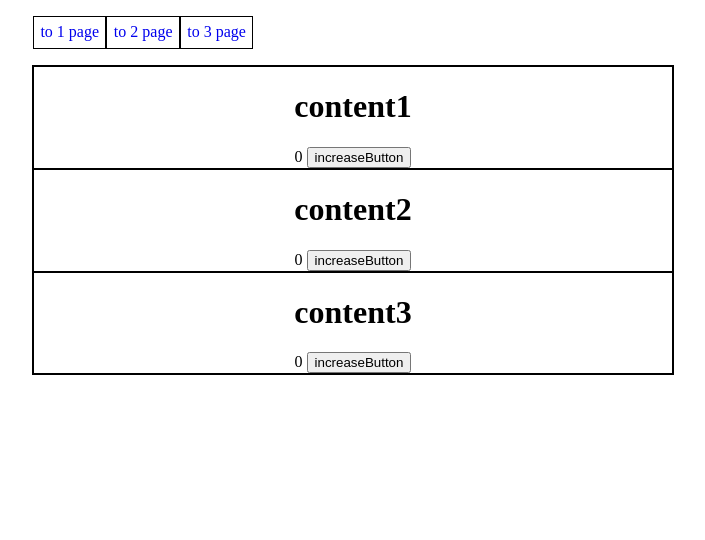
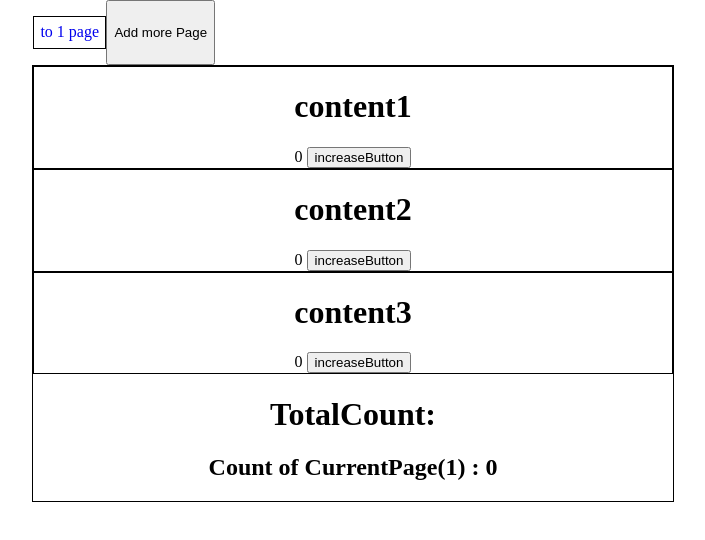
Before and after one commit to tlsdbtn0507/test, a React (Create React App) app: page / in a window 1280 px wide. Shown: the top 540 px of the page, without its empty margins (287-992 px from the left). Built offline with nearby package versions, Linux system fonts and the light colour scheme.

Commit message:
edit routing

```diff
--- a/src/components/content.js
+++ b/src/components/content.js
@@ -3,14 +3,16 @@ import css from "../css/content.module.css";
 
 import { counterActoins } from "../store/counterSlice";
 import { useDispatch } from "react-redux";
+import { useParams } from "react-router-dom";
 
 const Content = ({ num }) => {
   const [count, setCount] = useState(0);
+  const { id } = useParams();
 
   const dispatch = useDispatch();
   const increaseCount = () => {
     setCount((prev) => ++prev);
-    dispatch(counterActoins.increment());
+    dispatch(counterActoins.increment(id === undefined ? 0 : id - 1));
   };
 
   return (
--- a/src/components/navigation.js
+++ b/src/components/navigation.js
@@ -1,18 +1,28 @@
 import { NavLink } from "react-router-dom";
+
 import css from "../css/navi.module.css";
+import { useDispatch, useSelector } from "react-redux";
+import { counterActoins } from "../store/counterSlice";
 
 const Navigation = () => {
-  const PAGES = [1, 2, 3];
+  const pages = useSelector((s) => s);
+
+  const dispatch = useDispatch();
+
+  const addPage = () => {
+    dispatch(counterActoins.makeMoreState());
+  };
 
   return (
     <nav className={css.navi}>
-      {PAGES.map((e) => (
-        <ul>
+      {pages.map(({ index }) => (
+        <ul key={index}>
           <span>
-            <NavLink to={`/${e}`}> to {e} page</NavLink>
+            <NavLink to={`/${index}`}> to {index} page</NavLink>
           </span>
         </ul>
       ))}
+      <button onClick={addPage}>Add more Page</button>
     </nav>
   );
 };
--- /dev/null
+++ b/src/components/total.js
@@ -0,0 +1,24 @@
+import { useSelector } from "react-redux";
+import { useParams } from "react-router-dom";
+
+const Total = () => {
+  const { id } = useParams();
+
+  const pageIndex = id === undefined ? 1 : id;
+
+  const count = useSelector((state) => state[pageIndex - 1].value);
+  //   const total = useSelector((state) => state);
+
+  //   console.log(total.reduce((a, b) => a.value + b.value, 0));
+  //   console.log(total);
+  return (
+    <>
+      <h1>TotalCount:{}</h1>
+      <h2>
+        Count of CurrentPage{`(${pageIndex})`} : {count}
+      </h2>
+    </>
+  );
+};
+
+export default Total;
--- a/src/pages/Index.js
+++ b/src/pages/Index.js
@@ -6,6 +6,7 @@ const router = createBrowserRouter([
   {
     path: "/",
     element: <Root />,
+    // errorElement:
     children: [
       { index: true, element: <Main /> },
       {
--- a/src/pages/Main.js
+++ b/src/pages/Main.js
@@ -1,5 +1,6 @@
 import "../css/App.css";
 import Content from "../components/content";
+import Total from "../components/total";
 
 const Main = () => {
   const contents = [1, 2, 3];
@@ -8,6 +9,7 @@ const Main = () => {
       {contents.map((e) => (
         <Content key={e} num={e} />
       ))}
+      <Total />
     </div>
   );
 };
--- a/src/store/counterSlice.js
+++ b/src/store/counterSlice.js
@@ -1,22 +1,15 @@
 import { createSlice } from "@reduxjs/toolkit";
 
-const initialState = {
-  arr: [
-    {
-      value: 0,
-    },
-  ],
-};
-
+const initialState = [{ value: 0, index: 1 }];
 export const counterSlice = createSlice({
   name: "counter",
   initialState,
   reducers: {
-    increment(state, index) {
-      state.arr[index].value += 1;
+    increment(state, { payload }) {
+      state[payload].value += 1;
     },
     makeMoreState(state) {
-      state.arr.push({ value: 0 });
+      state.push({ value: 0, index: state.length + 1 });
     },
   },
 });
```
Also changed, not shown: src/pages/errorHandle.js (added, +10 -0 lines).
